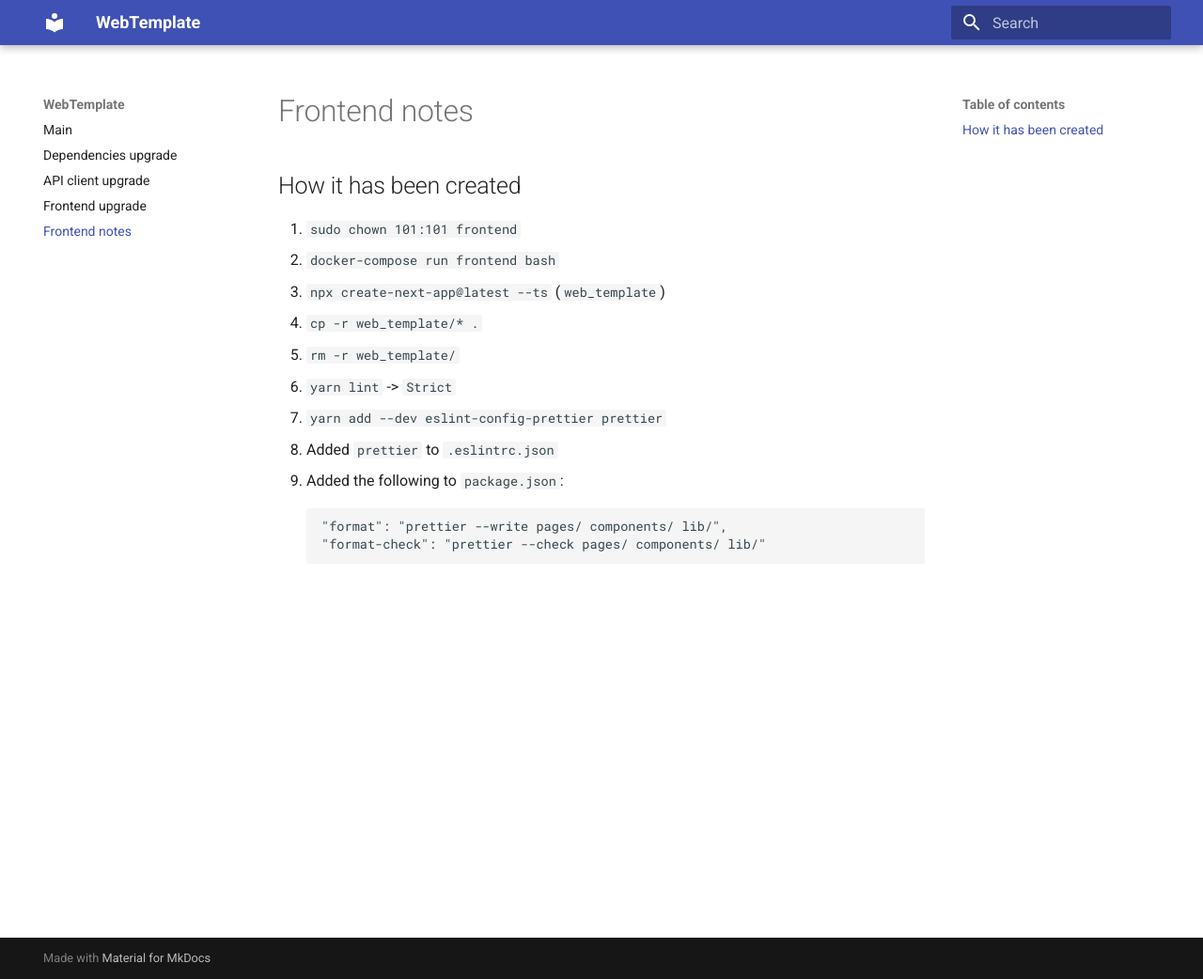
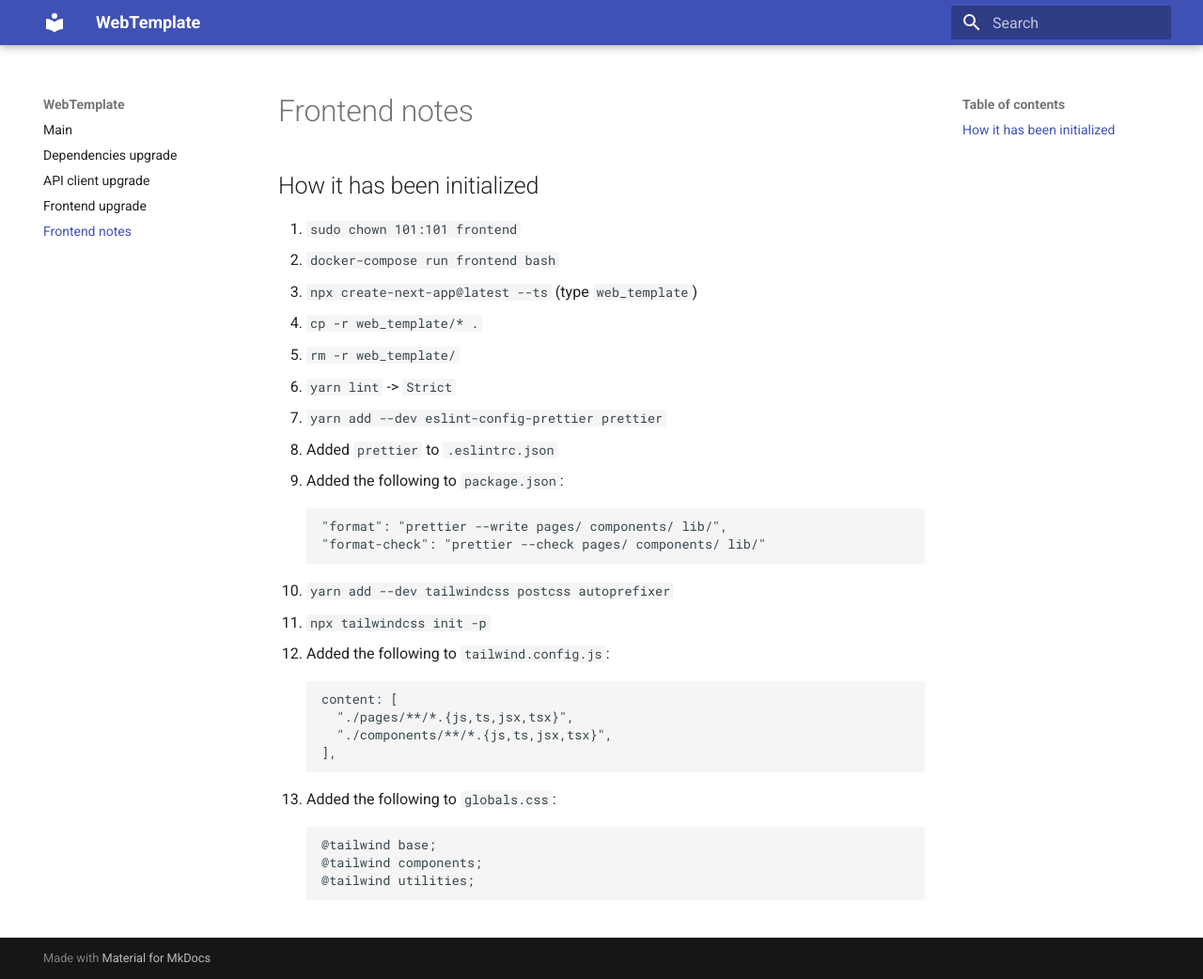
Before and after one commit to 0x29a/web_template, an MkDocs documentation site: the page built from docs/pages/frontend_notes.md, in a window 1280 px wide and 1042 px high. Shown: the whole window at 94% size. Built offline with MkDocs 1.6.1 and Material for MkDocs 9.7.7, drawn with Linux system fonts in a browser that asks for light colours.

Commit message:
Tailwind

```diff
--- a/docs/pages/frontend_notes.md
+++ b/docs/pages/frontend_notes.md
@@ -1,10 +1,10 @@
 # Frontend notes
 
-## How it has been created
+## How it has been initialized
 
 1. `sudo chown 101:101 frontend`
 2. `docker-compose run frontend bash`
-3. `npx create-next-app@latest --ts` (`web_template`)
+3. `npx create-next-app@latest --ts` (type `web_template`)
 4. `cp -r web_template/* .`
 5. `rm -r web_template/`
 6. `yarn lint` -> `Strict`
@@ -14,3 +14,18 @@
 
         "format": "prettier --write pages/ components/ lib/",
         "format-check": "prettier --check pages/ components/ lib/"
+
+10. `yarn add --dev tailwindcss postcss autoprefixer`
+11. `npx tailwindcss init -p`
+12. Added the following to `tailwind.config.js`:
+
+        content: [
+          "./pages/**/*.{js,ts,jsx,tsx}",
+          "./components/**/*.{js,ts,jsx,tsx}",
+        ],
+
+13. Added the following to `globals.css`:
+
+        @tailwind base;
+        @tailwind components;
+        @tailwind utilities;
```
Also changed, not shown: 5 other files.
